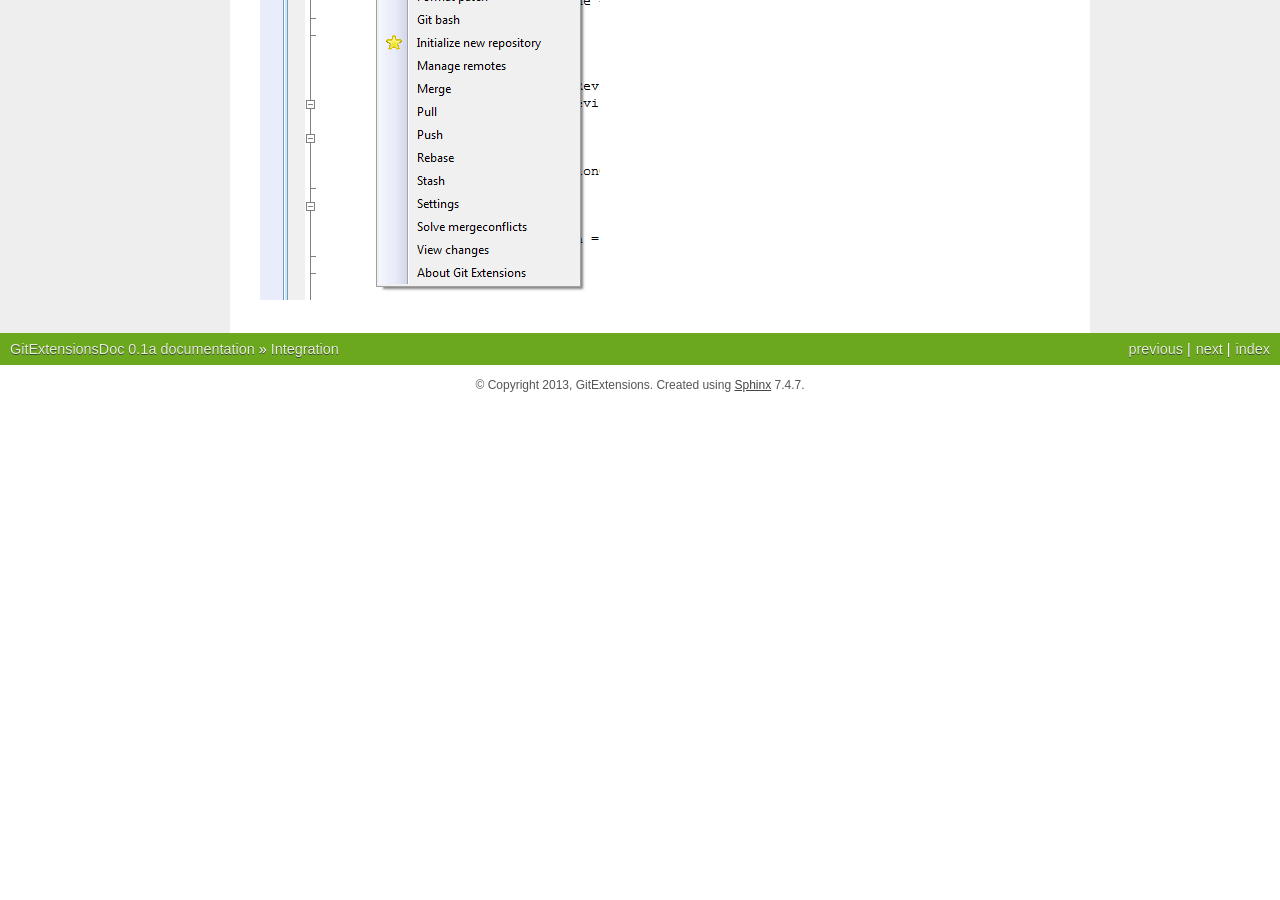
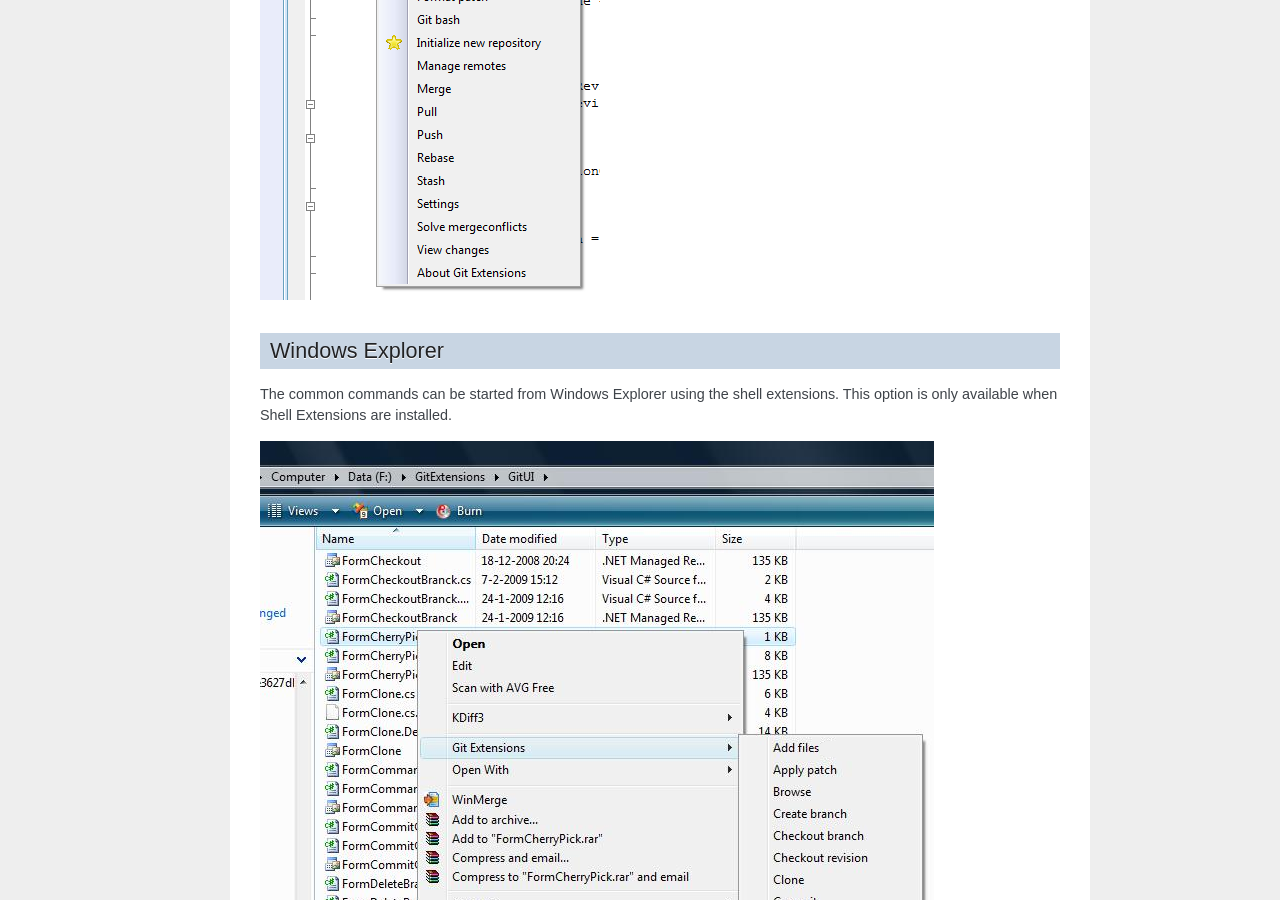
Before and after one commit to martinqt/GitExtensionsDoc, a Sphinx documentation site: the page built from source/integration.rst, in a window 1280 px wide and 900 px high, scrolled down 1434 px. Built offline with Sphinx 7.4.7, drawn with Linux system fonts in a browser that asks for light colours; before the commit the page ends 1839 px from its top, so only the background shows below that.

Commit message:
Integration section ported

```diff
--- a/source/integration.rst
+++ b/source/integration.rst
@@ -34,3 +34,11 @@
 Almost all function can be started from the ``Git`` menu in Visual Studio.
 
 .. image:: /images/visual_studio/git_menu.png
+
+Windows Explorer
+----------------
+
+The common commands can be started from Windows Explorer using the shell extensions. This option is only available
+when Shell Extensions are installed.
+
+.. image:: /images/explorer_integration.png
```
Also changed, not shown: progress.md (+2 -2 lines), source/images/explorer_integration.png (added).
